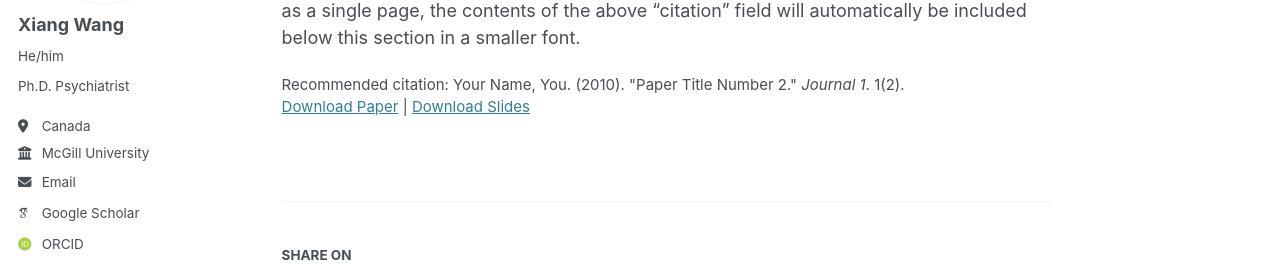
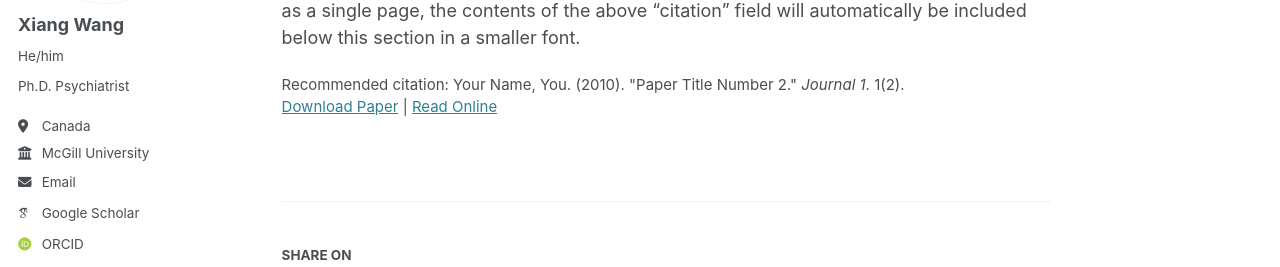
Before and after one commit to Xiang-Wangs/xiang-wangs.github.io, a Jekyll site: the page built from _publications/2010-10-01-paper-title-number-2.md, in a window 1280 px wide and 1087 px high. Shown: the part 287-554 px from the top of the window. Built offline with Jekyll 4.4.1, drawn with Linux system fonts in a browser that asks for light colours; some web fonts are replaced.

Commit message:
Update single.html

```diff
--- a/_layouts/single.html
+++ b/_layouts/single.html
@@ -48,15 +48,15 @@
         {{ content }}
 
         {% if page.citation and page.paperurl and page.slidesurl %}
-          <p style="font-size: smaller">Recommended citation: {{ page.citation }}<br /><a href="{{ page.paperurl }}">Download Paper</a> | <a href="{{ page.slidesurl }}">Download Slides</a></p>
+          <p style="font-size: smaller">Recommended citation: {{ page.citation }}<br /><a href="{{ page.paperurl }}">Download Paper</a> | <a href="{{ page.onlineurl }}">Read Online</a></p>
         {% elsif page.citation and page.paperurl %}
           <p style="font-size: smaller">Recommended citation: {{ page.citation }}<br /><a href="{{ page.paperurl }}">Download Paper</a></p>
         {% elsif page.citation and page.slidesurl %}
-          <p style="font-size: smaller">Recommended citation: {{ page.citation }}<br /><a href="{{ page.slidesurl }}">Download Slides</a></p>
+          <p style="font-size: smaller">Recommended citation: {{ page.citation }}<br /><a href="{{ page.onlineurl }}">Read Online</a></p>
         {% elsif page.citation %}
           <p style="font-size: smaller">Recommended citation: {{ page.citation }}</p>
         {% elsif page.slidesurl %}
-          <p style="font-size: smaller"><a href="{{ page.slidesurl }}">Download Slides</a></p>
+          <p style="font-size: smaller"><a href="{{ page.onlinesurl }}">Read Online</a></p>
         {% endif %}
 
         {% if page.link %}<div><a href="{{ page.link }}" class="btn">{{ site.data.ui-text[site.locale].ext_link_label | default: "Direct Link" }}</a></div>{% endif %}
```
